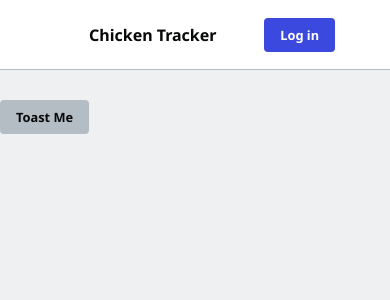
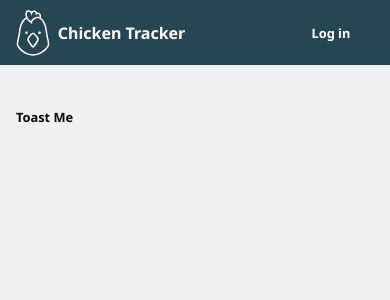
Before and after one commit to imjoshnewton/chicken-tracker-next, a Next.js app: page / in a window 390 px wide. Shown: the top 300 px of the page. Built offline with nearby package versions, Linux system fonts and the light colour scheme; no server answers.

Commit message:
mobile styles

```diff
--- a/styles/globals.scss
+++ b/styles/globals.scss
@@ -27,7 +27,7 @@ a {
 
 .loader {
   border: 10px solid var(--color-bg);
-  border-top: 10px solid var(--color-blue);
+  border-top: 10px solid var(--color-secondary);
   border-radius: 50%;
   width: 50px;
   height: 50px;
@@ -49,10 +49,13 @@ a {
 :root {
   --color-bg: #eef0f1;
   --color-text: #08090a;
-  --color-blue: #3b49df;
-  --color-red: #df3b3b;
-  --color-green: #3bdf72;
-  --color-gray: #b5bdc4;
+  --color-dard-text: #08090a;
+  --color-light-text: #fefefe;
+  --color-primary: #264653;
+  --color-secondary: #2a9d8f;
+  --color-tirtiary: #f4a261;
+  --color-accent1: #e76f51;
+  --color-accent2: #e9c46a;
 }
 
 html,
@@ -119,19 +122,18 @@ code {
 /* Navbar */
 
 .navbar {
-  height: 70px;
+  height: 65px;
   width: 100%;
-  background: white;
-  color: var(--colors-text);
+  background: #264653;
+  color: var(--color-light-text);
   position: fixed;
   top: 0;
   padding: 0 10vw;
   font-weight: bold;
   border-bottom: 1px solid var(--color-gray);
   z-index: 99;
-}
 
-.navbar ul {
+  ul {
     list-style-type: none;
     margin: 0;
     padding: 0;
@@ -139,18 +141,23 @@ code {
     align-items: center;
     justify-content: space-between;
     height: 100%;
+
+    li {
+      border-radius: 50%;
+    }
   }
 
-.navbar img {
+  img {
     border-radius: 50%;
     width: 50px;
     height: 50px;
+    border: 2px solid #dedede;
     cursor: pointer;
   }
 
-.navbar li {
-  border-radius: 50%;
-
+  .user-name {
+    margin-top: -8px;
+  }
 }
 
 /* Buttons */
@@ -343,8 +350,33 @@ input[type="file"] {
   flex-wrap: wrap !important;
 }
 
+.flex-50 {
+  flex-basis: 50%;
+}
+
+@media screen and (max-width:1150px) {
+  .flex-50 {
+    flex-basis: 100%;
+  }
+}
+
+@media screen and (max-width:850px) {
+  main {
+    padding: 1rem 5vw;
+  }
+
+  .navbar {
+    padding: 0 2vw;
+  }
+
+}
+
 .justify-content-center {
   justify-content: center !important;
+}
+
+.justify-content-evently {
+  justify-content: space-evenly !important;
 }
 
 .align-items-center {
```
Lines whose indentation alone changed are shown as unchanged.
